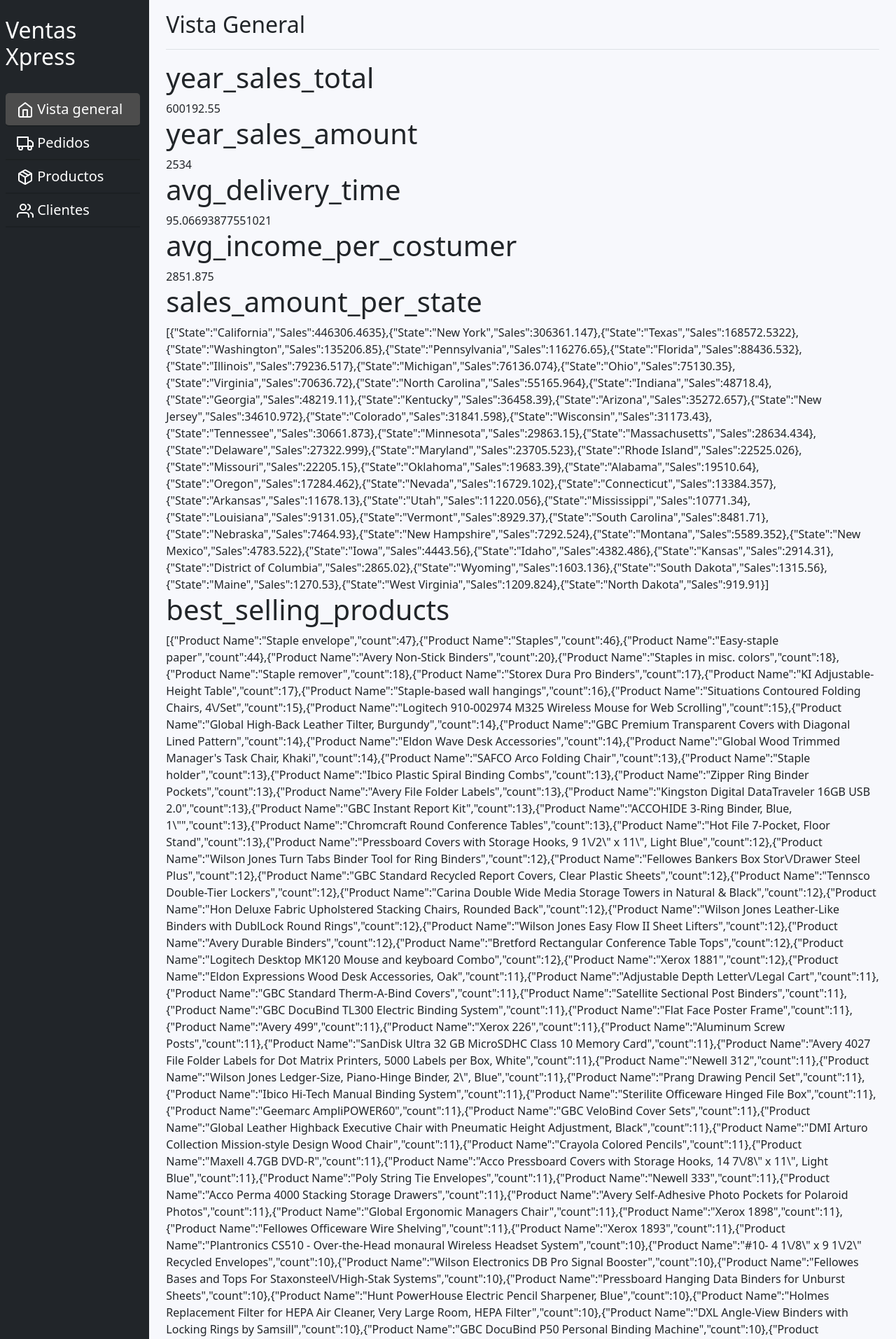
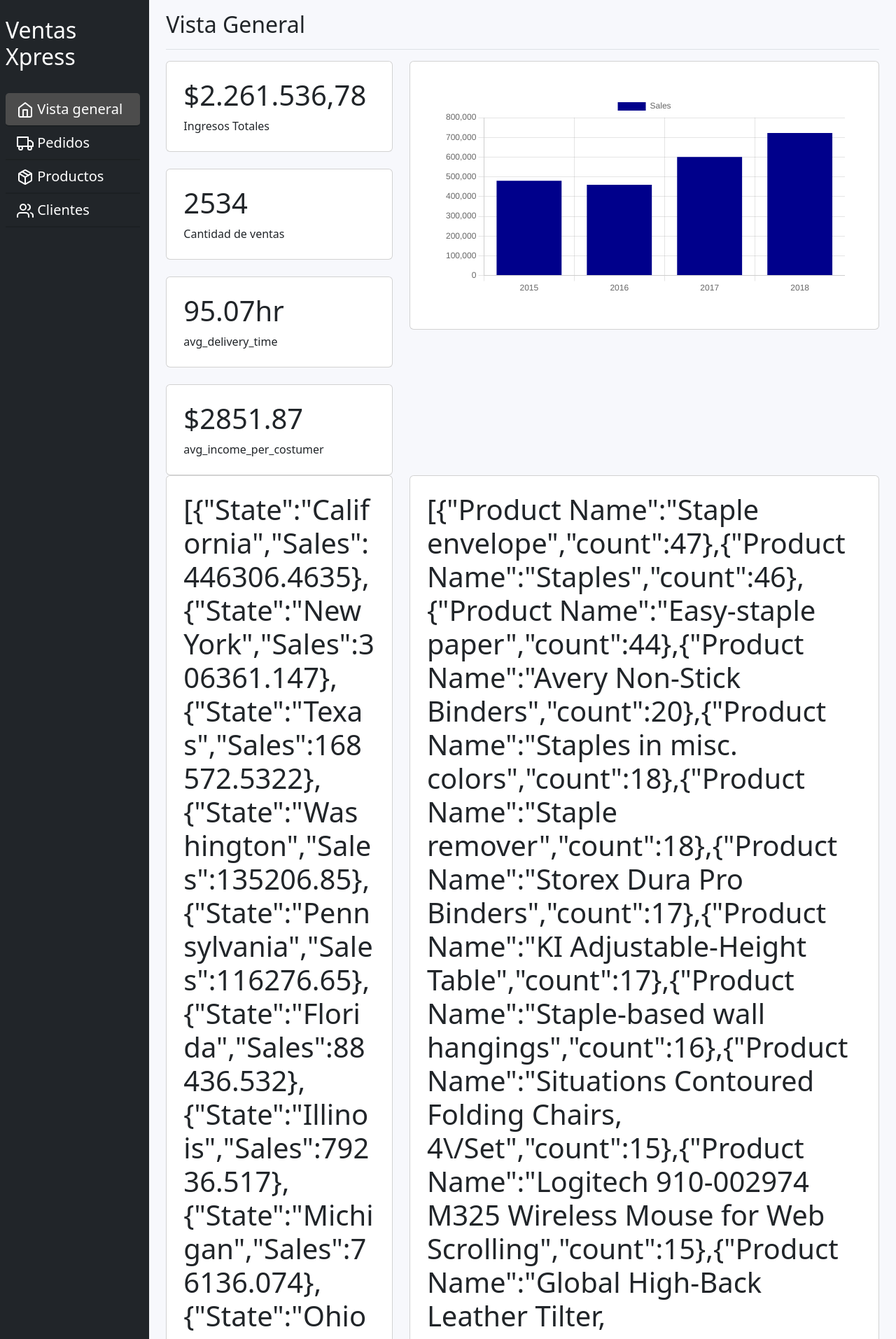
Before and after one commit to LorennMarque/Sales-Data-Django-Dashboard, a Django app: page / in a window 1280 px wide. Shown: the top 1913 px of the page at 70% size. Run offline with Django 5.2, Linux system fonts and the light colour scheme.

Commit message:
🔥☠️🔥☠️🔥☠️🔥☠️😉😉😉😉🌔✅💸 Muak
Co-authored-by: juanchierasco <juanchierasco@users.noreply.github.com>
Co-authored-by: agustinorue <agustinorue@users.noreply.github.com>

```diff
--- a/brain/templates/vista_general.html
+++ b/brain/templates/vista_general.html
@@ -7,6 +7,8 @@
     <link href="https://cdn.jsdelivr.net/npm/bootstrap@5.3.3/dist/css/bootstrap.min.css" rel="stylesheet" integrity="sha384-QWTKZyjpPEjISv5WaRU9OFeRpok6YctnYmDr5pNlyT2bRjXh0JMhjY6hW+ALEwIH" crossorigin="anonymous">
     <!-- Feather icons  -->
     <script src="https://unpkg.com/feather-icons"></script>
+    <script src="https://cdn.jsdelivr.net/npm/chart.js"></script>
+    <link href="https://unpkg.com/aos@2.3.1/dist/aos.css" rel="stylesheet">
     <style>
         #sidebar {
             min-height: 100vh;
@@ -92,33 +94,104 @@
 
                 {% comment %} ================================================== {% endcomment %}
 
-                <h1>year_sales_total</h1>
-                {{year_sales_total}}
+                  <div class="row">
+                    <div class="col-lg-4">
+                      <div class="row">
+                        <div class="col-lg-12">
+                          <div class="card p-4 mb-4" data-aos="fade-up">
+                            <h1>${{year_sales_total}}</h1>
+                            Ingresos Totales
+                        </div>
+                      </div>
+                        <div class="col-lg-12">
+                          <div class="card p-4 mb-4" data-aos="fade-up" data-aos-delay="100">
+                            <h1>{{year_sales_amount}}</h1>
+                            Cantidad de ventas
+                          </div>
+                        </div>
+                        <div class="col-lg-12">
+                          <div class="card p-4 mb-4" data-aos="fade-up" data-aos-delay="200">
+                          <h1>{{avg_delivery_time}}hr</h1>
+                          avg_delivery_time
+                        </div>
+                      </div>
+                        <div class="col-lg-12">
+                          <div class="card p-4" data-aos="fade-up" data-aos-delay="300">
+                          <h1>${{avg_income_per_costumer}}</h1>
+                          avg_income_per_costumer
+                        </div>
+                      </div>
+                      </div>
+                    </div>
+                    <div class="col-lg-8 mb-4">
+                      <div class="card p-5" data-aos="fade-up" data-aos-delay="100">
+                      {% comment %} {{sales_per_year}} {% endcomment %}
+                      <canvas id="sales_per_year"></canvas>
+                      </div>
+                    </div>
+                  </div>
+                <div class="row">
+                  <div class="col-lg-4">
+                    <div class="card p-4" data-aos="fade-up" data-aos-delay="300">
+                    <h1>{{sales_amount_per_state}}</h1>
+                    sales_amount_per_state
+                  </div>
+                  </div>
+                  <div class="col-lg-8">
+                    <div class="card p-4" data-aos="fade-up" data-aos-delay="400">
+                    <h1>{{best_selling_products}}</h1>
+                    best_selling_products
+                  </div>
 
-                <h1>year_sales_amount</h1>
-                {{year_sales_amount}}
-
-                <h1>avg_delivery_time</h1>
-                {{avg_delivery_time}}
-
-                <h1>avg_income_per_costumer</h1>
-                {{avg_income_per_costumer}}
-
-                <h1>sales_amount_per_state</h1>
-                {{sales_amount_per_state}}
-
-                <h1>best_selling_products</h1>
-                {{best_selling_products}}
-
+                  </div>
+                </div>
                 {% comment %} ======================================================= {% endcomment %}
-
             </main>
         </div>
     </div>
 
     <script>
+      {% comment %} PRIMER GRÁFICO  {% endcomment %}
+      var ctx = document.getElementById('sales_per_year').getContext('2d');
+      var data = JSON.parse('{{ sales_per_year|safe }}'); // Asegúrate de pasar correctamente los datos JSON desde Django
+
+      var years = data.map(function(item) {
+          return item['year'];
+      });
+
+      var sales = data.map(function(item) {
+          return item['Sales'];
+      });
+
+      var myChart = new Chart(ctx, {
+          type: 'bar',
+          data: {
+              labels: years,
+              datasets: [{
+                  label: 'Sales',
+                  data: sales,
+                  backgroundColor: 'darkblue',
+                  borderColor: 'darkblue',
+                  fill: false
+              }]
+          },
+          options: {
+              scales: {
+                  yAxes: [{
+                      ticks: {
+                          beginAtZero: true
+                      }
+                  }]
+              }
+          }
+      });
+  </script>
+
+  <script src="https://unpkg.com/aos@2.3.1/dist/aos.js"></script>
+    <script>
         feather.replace();
+        AOS.init();
     </script>
     <script src="https://cdn.jsdelivr.net/npm/bootstrap@5.3.3/dist/js/bootstrap.bundle.min.js" integrity="sha384-YvpcrYf0tY3lHB60NNkmXc5s9fDVZLESaAA55NDzOxhy9GkcIdslK1eN7N6jIeHz" crossorigin="anonymous"></script>
-</body>
+  </body>
 </html>
--- a/brain/urls.py
+++ b/brain/urls.py
@@ -3,11 +3,12 @@
 
 urlpatterns = [
     path('view', views.visualize_data, name='visualize_data'),
-    path('describe', views.data_describe, name='descriptions'),
-    path("nav", views.nav, name="nav"),
+    # path('describe', views.data_describe, name='descriptions'),
+    # path("nav", views.nav, name="nav"),
     path("", views.vista_general, name="inicio"),
     path("pedidos", views.pedidos, name="pedidos"),
     path("clientes", views.clientes, name="clientes"),
-    path("productos", views.productos, name="productos")
+    path("productos", views.productos, name="productos"),
+    path('verify-data/', views.verify_data, name='verify_data')
 
 ]
--- a/brain/views.py
+++ b/brain/views.py
@@ -1,11 +1,10 @@
-from django.shortcuts import render
-
 # Create your views here.
 from django.shortcuts import render, redirect
-from brain.models import Sale
 import csv
 import pandas as pd
 import matplotlib.pyplot as plt
+from django.db.models import Sum, Count, Avg
+from brain.models import Sale
 
 data = pd.read_csv("data/supermarket_sales.csv")
 
@@ -162,14 +161,18 @@
 # ==================== VISTA GENERAL ====================================
 def vista_general(request):
 
+    sales_per_year = df.groupby('year')['Sales'].agg('sum').reset_index()
+    sales_per_year = sales_per_year.to_json(orient='records')
+
     # 1. Guardar una variable con los datos
-    year_sales_total = df[df['year'] == 2017]['Sales'].sum()
-    print(f"🔥🔥{year_sales_total}🔥🔥")
+    year_sales_total = round(df['Sales'].sum(),2)
+    # year_sales_total = df[df['year'] == 2017]['Sales'].sum()
+    year_sales_total = f"{int(year_sales_total):,}".replace(",", ".") + "," + str(year_sales_total).split('.')[1]
     year_sales_amount = df[df['year'] == 2017]['Sales'].count()
 
-    avg_delivery_time = (df['delivery'].dt.total_seconds() / 3600).mean()
+    avg_delivery_time = round((df['delivery'].dt.total_seconds() / 3600).mean(),2)
 
-    avg_income_per_costumer = round(((df.groupby("Customer ID")['Sales'].sum()).reset_index()['Sales']).mean(),3)
+    avg_income_per_costumer = round(((df.groupby("Customer ID")['Sales'].sum()).reset_index()['Sales']).mean(),2)
 
     sales_amount_per_state = df.groupby('State')['Sales'].sum().reset_index().sort_values("Sales",ascending=False)
     sales_amount_per_state = sales_amount_per_state.to_json(orient='records')
@@ -179,6 +182,7 @@
 
     # 3. Enviarla por context
     context = {
+        "sales_per_year": sales_per_year,
         "year_sales_total": year_sales_total,
         "year_sales_amount" : year_sales_amount,
         "avg_delivery_time" : avg_delivery_time,
@@ -188,6 +192,44 @@
     }
     return render(request, 'vista_general.html', context)
 
+# def vista_general(request):
+#     # Total de ventas en el año 2017
+#     year_sales_total = Sale.objects.filter(order_date__year=2017).aggregate(Sum('sales'))['sales__sum'] or 0
+
+#     # Cantidad de ventas en el año 2017
+#     year_sales_amount = Sale.objects.filter(order_date__year=2017).count()
+
+#     # Tiempo de entrega promedio en horas
+#     avg_delivery_time = Sale.objects.aggregate(avg_delivery=Avg('delivery_time'))['avg_delivery'] or 0
+
+#     # Ingreso promedio por cliente
+#     # Suma de las ventas agrupadas por cliente, luego se calcula el promedio de estas sumas
+#     avg_income_per_customer = round(Sale.objects.values('customer_id').annotate(total_sales=Sum('sales')).aggregate(Avg('total_sales'))['total_sales__avg'], 3) or 0
+
+#     # Total de ventas por estado
+#     # Se agrupan las ventas por estado y se calcula la suma de ventas para cada estado
+#     sales_amount_per_state = Sale.objects.values('state').annotate(total_sales=Sum('sales')).order_by('-total_sales')
+
+#     # Productos más vendidos
+#     # Se cuenta la cantidad de veces que aparece cada producto en las ventas y se ordena de mayor a menor
+#     best_selling_products = Sale.objects.values('product_name').annotate(total_sales=Count('product_name')).order_by('-total_sales')
+
+#     # Contexto para pasar a la plantilla
+#     context = {
+#         "year_sales_total": year_sales_total,  # Total de ventas en el año 2017
+#         "year_sales_amount": year_sales_amount,  # Cantidad de ventas en el año 2017
+#         "avg_delivery_time": avg_delivery_time,  # Tiempo de entrega promedio en horas
+#         "avg_income_per_customer": avg_income_per_customer,  # Ingreso promedio por cliente
+#         "sales_amount_per_state": sales_amount_per_state,  # Total de ventas por estado
+#         "best_selling_products": best_selling_products  # Productos más vendidos
+#     }
+#     return render(request, 'vista_general.html', context)
+
+
+# PRUEBAS IMPORTANTES NO MODIFICAR PORFA
+def verify_data(request):
+    sales = Sale.objects.all()[:20]  # Obtener los primeros 10 registros
+    return render(request, 'verify_data.html', {'sales': sales})
 
 # ==================== PEDIDOS =========================================
 def pedidos(request):
```
Also changed, not shown: brain/management/commands/load_data.py (added, +36 -0 lines), brain/models.py (+10 -47 lines), brain/templates/clientes.html (+21 -4 lines), brain/templates/pedidos.html (+22 -6 lines), brain/templates/productos.html (+12 -4 lines), brain/templates/verify_data.html (added, +15 -0 lines), brain/management/__init__.py (added), brain/management/commands/__init__.py (added), brain/management/test.txt (added), brain/migrations/0001_initial.py (added), db.sqlite3.
